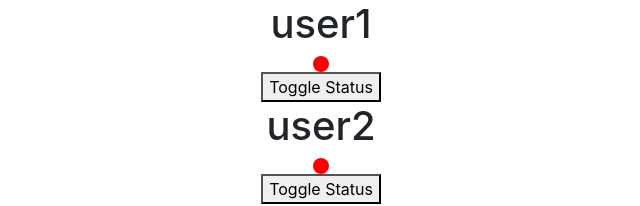
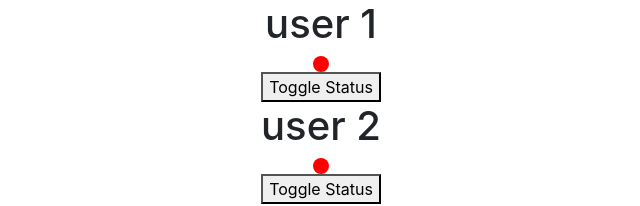
Before and after one commit to mah-esh-arjan/Test-Project, a React (Create React App) app: page / in a window 1280 px wide. Shown: the top 206 px of the page, without its empty margins (319-959 px from the left). Built offline with nearby package versions, Linux system fonts and the light colour scheme; the HTML template or start-up script is replaced by a standard one.

Commit message:
added Lifting State and Refactored UserStatus

```diff
--- a/src/App.js
+++ b/src/App.js
@@ -23,6 +23,7 @@ import Custom from './props/Custom/Custom';
 import FormInput from './props/FormInput/FormInput';
 import ListComponent from './props/ListComponent/ListRender';
 import UserStatus from './props/UserStatus/UserStatus';
+import Lifted from './props/lift/lifted';
 
 
 function App() {
--- a/src/props/UserStatus/StatusProp.js
+++ b/src/props/UserStatus/StatusProp.js
@@ -1,17 +1,15 @@
 import "./Status.css"
 import { useState } from "react";
 
-const Status = ({online,username}) => {
-    const [isOnline,setIsOnline] = useState(false);
-    const handleStatusClick = () => {
-        setIsOnline( toggle => !toggle )
-    }
+const Status = ({id,username,handleOnline,isOnline}) => {
+
+
 
     return(
         <>
         <h1> {username}</h1>
-        <span className={isOnline? "icon online": "icon offline"}> </span>
-        <button onClick={handleStatusClick}> Toggle Status</button>
+        <span className={isOnline.includes(id) ? "icon online": "icon offline"}> </span>
+        <button onClick={() => (handleOnline(id))}> Toggle Status</button>
         </>
     )
 }
--- a/src/props/UserStatus/UserStatus.js
+++ b/src/props/UserStatus/UserStatus.js
@@ -2,14 +2,23 @@ import { useState } from "react"
 import Status from "./StatusProp";
 
 const UserStatus = () => {
+    const [isOnline,setIsOnline] = useState([]);
 
+    const handleOnline = (id) => {
+        if(isOnline.includes(id)){
+            setIsOnline( isOnline.filter(item => item !== id ) )
+        }
+        else{
+        setIsOnline([...isOnline,id])
+    }
+    }
 
     return (
         <>
 
         <div style={{ display: 'flex', flexDirection: 'column', alignItems: 'center' }}>
-        <Status username={"user1"} />
-        <Status username={"user2"} />
+        <Status id ={1} username={"user 1"} handleOnline={handleOnline} isOnline={isOnline}/>
+        <Status id= {2} username={"user 2"} handleOnline={handleOnline} isOnline={isOnline}/>
         </div>
         </>
     )
--- /dev/null
+++ b/src/props/lift/lifted.js
@@ -0,0 +1,25 @@
+import LiftUp from "./liftup";
+import { useState } from "react";
+
+const Lifted = () => {
+
+    const [liftArr,setLiftArr] = useState([]);
+
+    const handleLift = (id) => {
+        setLiftArr([...liftArr, id])
+    }
+
+    return(
+        <>
+        <LiftUp int={1} handleLift={handleLift} />
+        <LiftUp int={2} handleLift={handleLift} />
+        {
+            liftArr.map((item,index) => (
+            <h1 key={index}>{item}</h1>
+            ))
+        }
+        </>
+    )
+}
+
+export default Lifted;
--- /dev/null
+++ b/src/props/lift/liftup.js
@@ -0,0 +1,12 @@
+
+
+const LiftUp = ({int, handleLift}) => {
+
+    return(
+        <>
+        <button onClick={() => handleLift(int)}>Add{int}</button>
+        </>
+    )
+}
+
+export default LiftUp;
```
Also changed, not shown: src/todo.txt.
